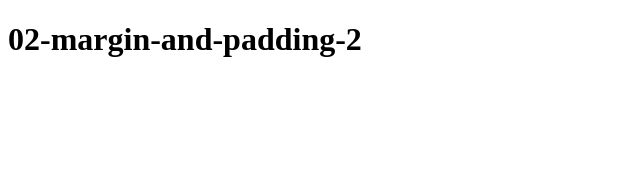
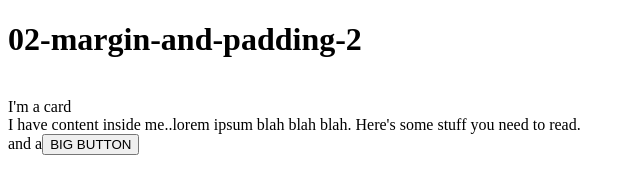
Before and after one commit to DonnyLVu/02-margin-and-padding-2, a plain HTML site: page index.html in a window 1280 px wide. Shown: the whole page, without its empty margins (0-640 px from the left). Drawn offline with Linux system fonts and the light colour scheme.

Commit message:
add html structure

```diff
--- a/index.html
+++ b/index.html
@@ -10,5 +10,13 @@
   <body>
     <h1>02-margin-and-padding-2</h1>
     <br />
+    <div class="container">
+      <div class="the-title">I'm a card</div>
+      <div class="the-content">
+        I have content inside me..lorem ipsum blah blah blah. Here's some stuff
+        you need to read.
+      </div>
+      <div class="the-button-container">and a<button>BIG BUTTON</button></div>
+    </div>
   </body>
 </html>
```
